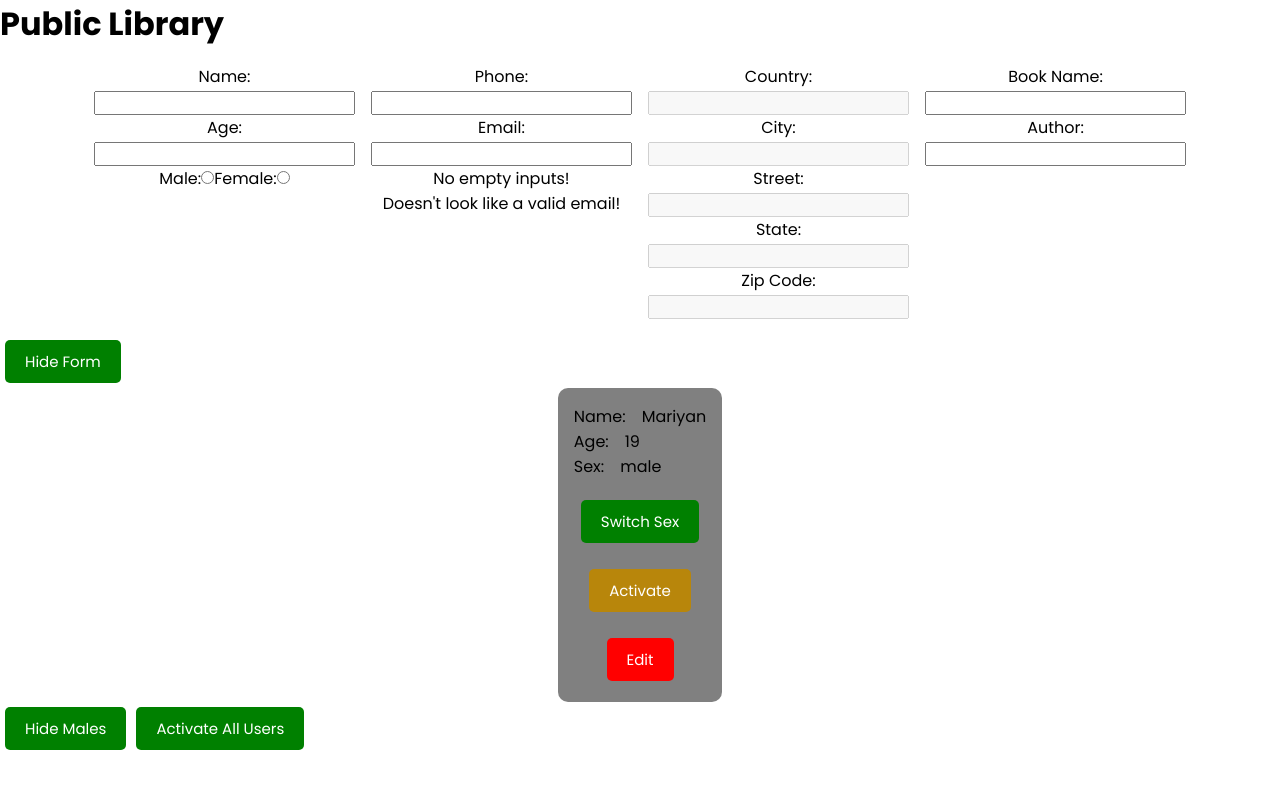
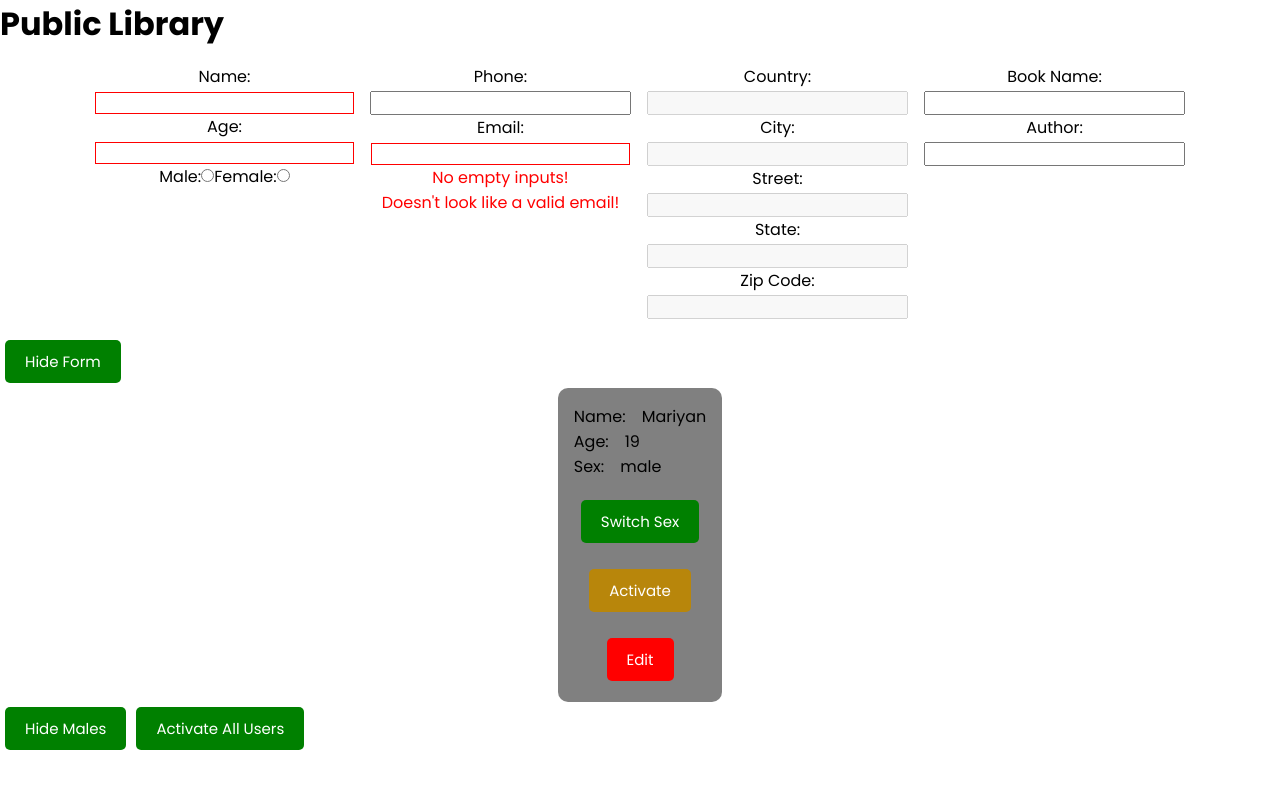
Before and after one commit to MariyanK1/Public-Library, an Angular app: page / in a window 1280 px wide. Shown: the top 788 px of the page. Built offline with nearby package versions, Linux system fonts and the light colour scheme; a web font is replaced by a local one.

Commit message:
split the forms

```diff
--- a/src/app/modules/shared/form/address/address.component.html
+++ b/src/app/modules/shared/form/address/address.component.html
@@ -1 +1,22 @@
-<p>address works!</p>
+<form [formGroup]="form">
+  <div class="countryInput">
+    <label for="country">Country:</label>
+    <input type="text" name="country" formControlName="country" id="country" />
+  </div>
+  <div class="cityInput">
+    <label for="city">City:</label>
+    <input type="text" name="city" formControlName="city" id="city" />
+  </div>
+  <div class="streetInput">
+    <label for="street">Street:</label>
+    <input type="text" name="street" formControlName="street" id="street" />
+  </div>
+  <div class="stateInput">
+    <label for="state">State:</label>
+    <input type="text" name="state" formControlName="state" id="state" />
+  </div>
+  <div class="zipCodeInput">
+    <label for="zipCode">Zip Code:</label>
+    <input type="text" name="zipCode" formControlName="zipCode" id="zipCode" />
+  </div>
+</form>
--- a/src/app/modules/shared/form/address/address.component.ts
+++ b/src/app/modules/shared/form/address/address.component.ts
@@ -1,15 +1,18 @@
-import { Component, OnInit } from '@angular/core';
+import { Component, Input, OnInit } from '@angular/core';
+import { FormGroup, FormGroupDirective } from '@angular/forms';
 
 @Component({
   selector: 'app-address',
   templateUrl: './address.component.html',
-  styleUrls: ['./address.component.scss']
+  styleUrls: ['./address.component.scss'],
 })
 export class AddressComponent implements OnInit {
+  @Input() formGroupName!: string;
+  form!: FormGroup;
 
-  constructor() { }
+  constructor(private rootFormGroup: FormGroupDirective) {}
 
   ngOnInit(): void {
+    this.form = this.rootFormGroup.control.get(this.formGroupName) as FormGroup;
   }
-
 }
--- a/src/app/modules/shared/form/component/form.component.html
+++ b/src/app/modules/shared/form/component/form.component.html
@@ -7,40 +7,7 @@
   <div class="addUserForm">
     <app-general formGroupName="general"></app-general>
     <app-contacts formGroupName="contacts"></app-contacts>
-
-    <div formGroupName="address">
-      <div class="countryInput">
-        <label for="country">Country:</label>
-        <input
-          type="text"
-          name="country"
-          formControlName="country"
-          id="country"
-        />
-      </div>
-      <div class="cityInput">
-        <label for="city">City:</label>
-        <input type="text" name="city" formControlName="city" id="city" />
-      </div>
-      <div class="streetInput">
-        <label for="street">Street:</label>
-        <input type="text" name="street" formControlName="street" id="street" />
-      </div>
-      <div class="stateInput">
-        <label for="state">State:</label>
-        <input type="text" name="state" formControlName="state" id="state" />
-      </div>
-      <div class="zipCodeInput">
-        <label for="zipCode">Zip Code:</label>
-        <input
-          type="text"
-          name="zipCode"
-          formControlName="zipCode"
-          id="zipCode"
-        />
-      </div>
-    </div>
-
+    <app-address formGroupName="address"></app-address>
     <app-books formGroupName="books"></app-books>
   </div>
   <ng-container *ngIf="userForm.valid">
--- a/src/app/modules/shared/form/component/form.component.scss
+++ b/src/app/modules/shared/form/component/form.component.scss
@@ -1,7 +1,4 @@
 .form-container {
-  input {
-    outline: none;
-  }
   text-align: center;
   .addUserForm {
     margin: 1em;
@@ -11,14 +8,6 @@
     text-align: center;
     justify-content: center;
 
-    input.ng-invalid {
-      border: 1px solid red;
-    }
-
-    .err-msg {
-      color: red;
-    }
-
     .sexInput {
       display: flex;
       gap: 0.7em;
--- a/src/styles.scss
+++ b/src/styles.scss
@@ -7,3 +7,15 @@
   box-sizing: border-box;
   font-family: "Poppins", sans-serif;
 }
+
+input {
+  outline: none;
+}
+
+input.ng-invalid {
+  border: 1px solid red;
+}
+
+.err-msg {
+  color: red;
+}
--- a/tsconfig.json
+++ b/tsconfig.json
@@ -16,6 +16,7 @@
     "experimentalDecorators": true,
     "moduleResolution": "node",
     "importHelpers": true,
+    "suppressImplicitAnyIndexErrors": true,
     "target": "ES2019",
     "module": "es2020",
     "lib": ["es2020", "dom"]
```
Also changed, not shown: src/app/modules/shared/form/contacts/contacts.component.ts (+16 -1 lines).
